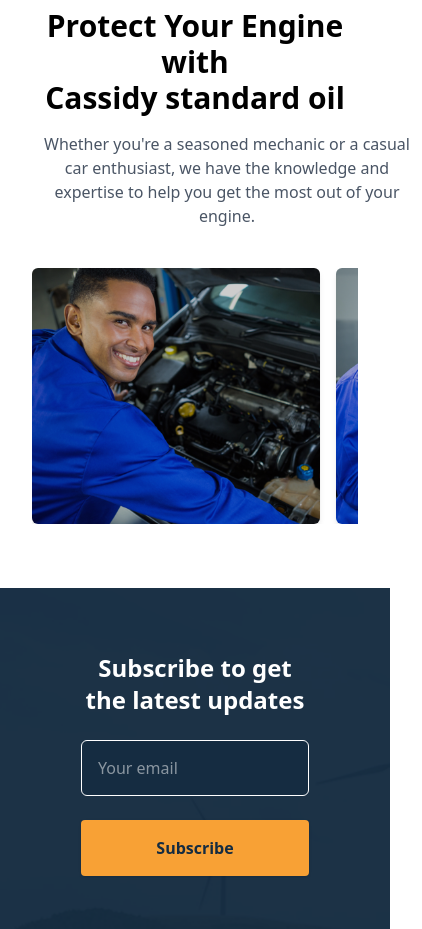
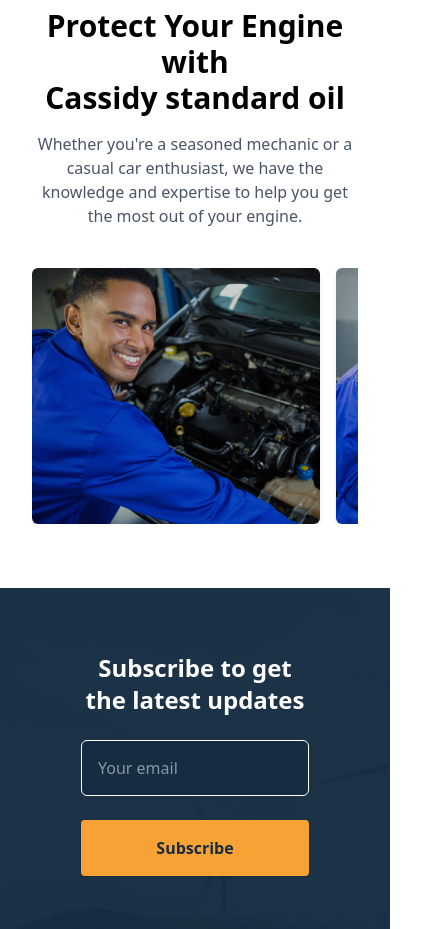
Before and after one commit to zUzI-verse/Cassidy-Oil, a React (Vite) app: page / in a window 390 px wide. Shown: the part 2980-3909 px from the top of the page, 422 px wide, since content can reach past the window. Built offline with nearby package versions, Linux system fonts and the light colour scheme.

Commit message:
removed the extra spaces in contact and home page

```diff
--- a/src/Components/Contact.tsx
+++ b/src/Components/Contact.tsx
@@ -50,7 +50,7 @@ const Contact = () => {
           {/* Button */}
           <button
             type="submit"
-            className="bg-primary hover:bg-primaryb text-white font-semibold py-3 px-8 rounded-md mb-30 w-[400px] cursor-pointer"
+            className="bg-primary hover:bg-primaryb text-white font-semibold py-3 px-8 rounded-md mb-30 w-full md:w-[400px] cursor-pointer"
           >
             Send
           </button>
--- a/src/Components/EngineCare.tsx
+++ b/src/Components/EngineCare.tsx
@@ -11,7 +11,7 @@ const EngineCare: React.FC = () => {
         Protect Your Engine with <br />
         Cassidy standard oil
       </h2>
-      <p className="text-gray-600 max-w-2xl mx-auto w-[390px] mb-10 md:w-full">
+      <p className="text-gray-600 max-w-2xl mx-auto w-full mb-10 md:w-full">
         Whether you&apos;re a seasoned mechanic or a casual car enthusiast, we
         have the knowledge and expertise to help you get the most out of your
         engine.
```
